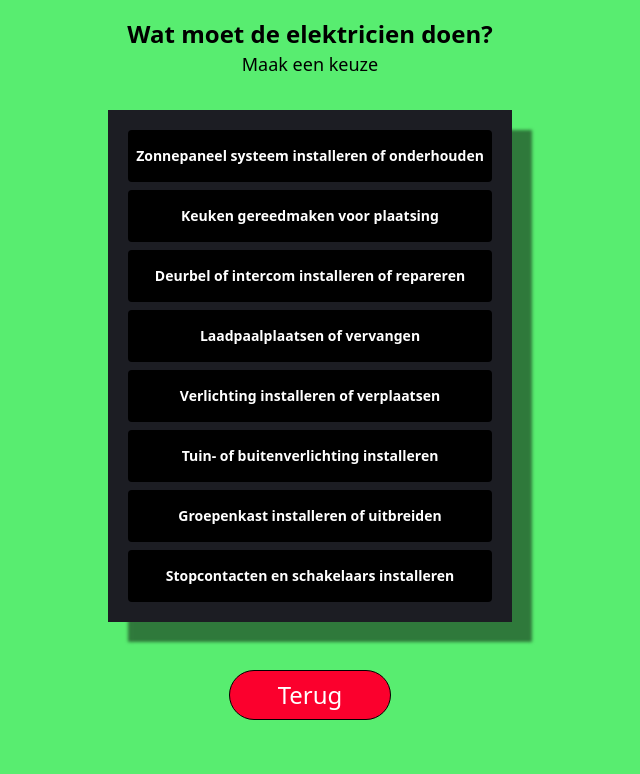
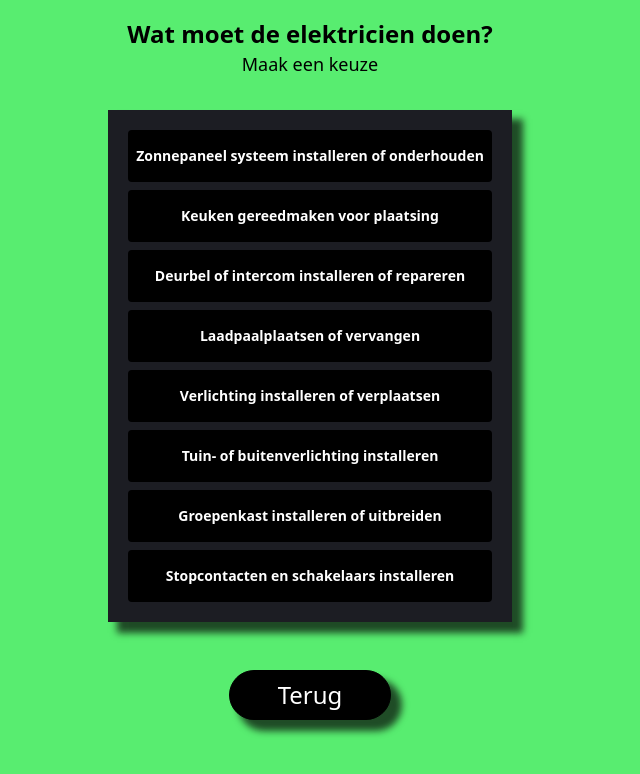
Before and after one commit to danieljunek15/MisterFix, a plain HTML site: page view/ElektricienPage.html in a window 1280 px wide. Shown: the part 200-974 px from the top of the page, without its empty margins (330-970 px from the left). Drawn offline with nearby package versions, Linux system fonts and the light colour scheme.

Commit message:
De terug knopen op hovenier en electrigen page zijn nu zwart gemaakt met shadow er bij

```diff
--- a/view/ElektricienPage.html
+++ b/view/ElektricienPage.html
@@ -37,7 +37,7 @@
                     </div>
                 </form>
             </div>
-            <div class="flex justify-center mt-12 mb-12 relative z-1"><a href="HomePage.html"><button style="background: #FB002D" class="px-12 py-2 text-2xl rounded-full text-center border border-black text-white">Terug</button></a></div>
+            <div class="flex justify-center mt-12 mb-12 relative z-1"><a href="HomePage.html"><button style="background: #000000" class="px-12 py-2 text-2xl rounded-full text-center border border-black text-white shadow">Terug</button></a></div>
         </div>
     </div>
     <script type="application/javascript" src="../scripts/script_elektricien_concepten.js"></script>
@@ -46,8 +46,8 @@
 
 <style>
     .shadow {
-        -webkit-box-shadow: 20px 20px 3px 0px rgba(7,7,7,0.5);
-        -moz-box-shadow: 20px 20px 3px 0px rgba(7,7,7,0.5);
-        box-shadow: 20px 20px 3px 0px rgba(7,7,7,0.5);
+        -webkit-box-shadow: 10px 7px 0px 1px rgba(7,7,7,0.7);
+        -moz-box-shadow: 10px 7px 0px 1px rgba(7,7,7,0.7);
+        box-shadow: 10px 10px 7px 1px rgba(7,7,7,0.7);
     }
 </style>
```
Also changed, not shown: view/HovenierPage.html (+4 -4 lines).
